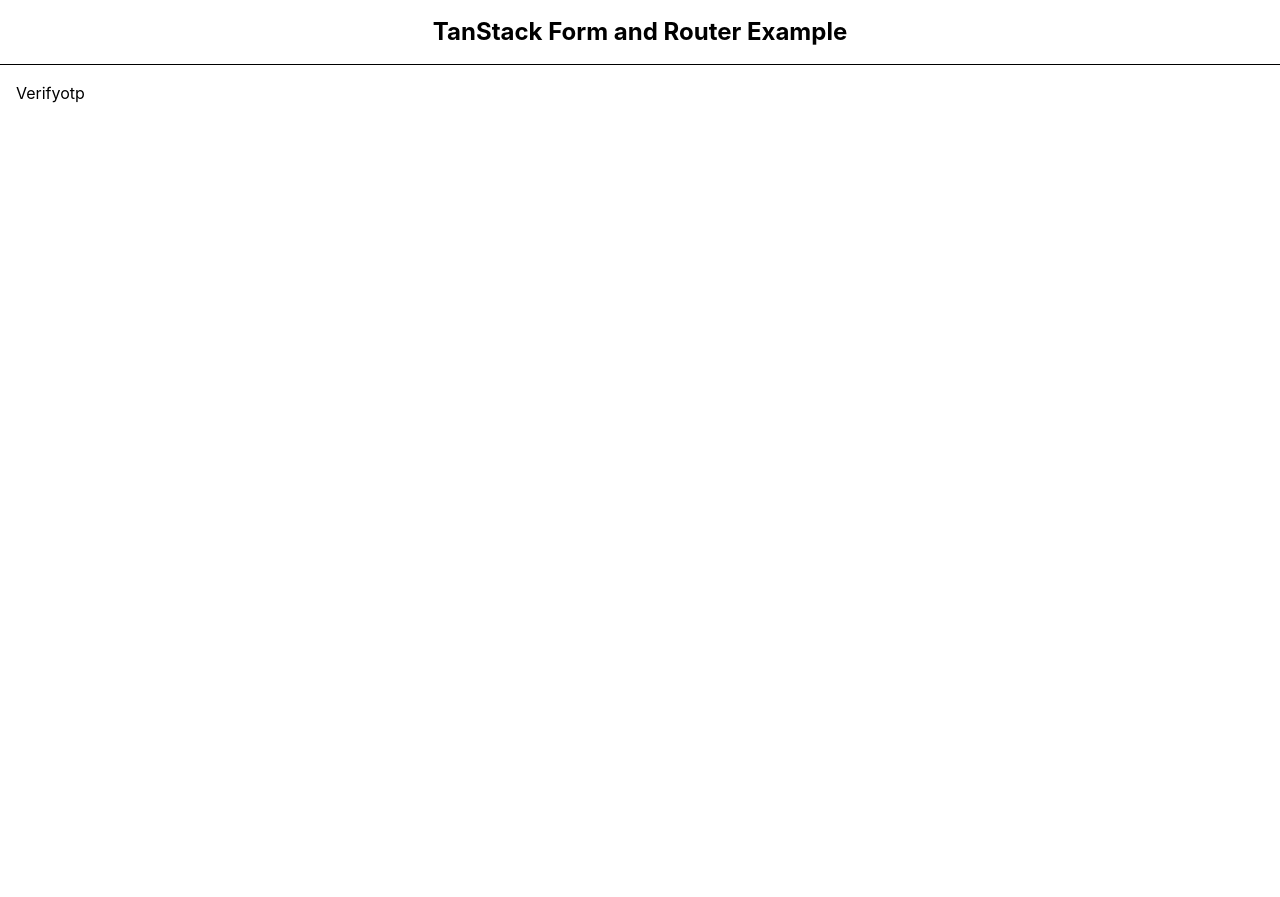
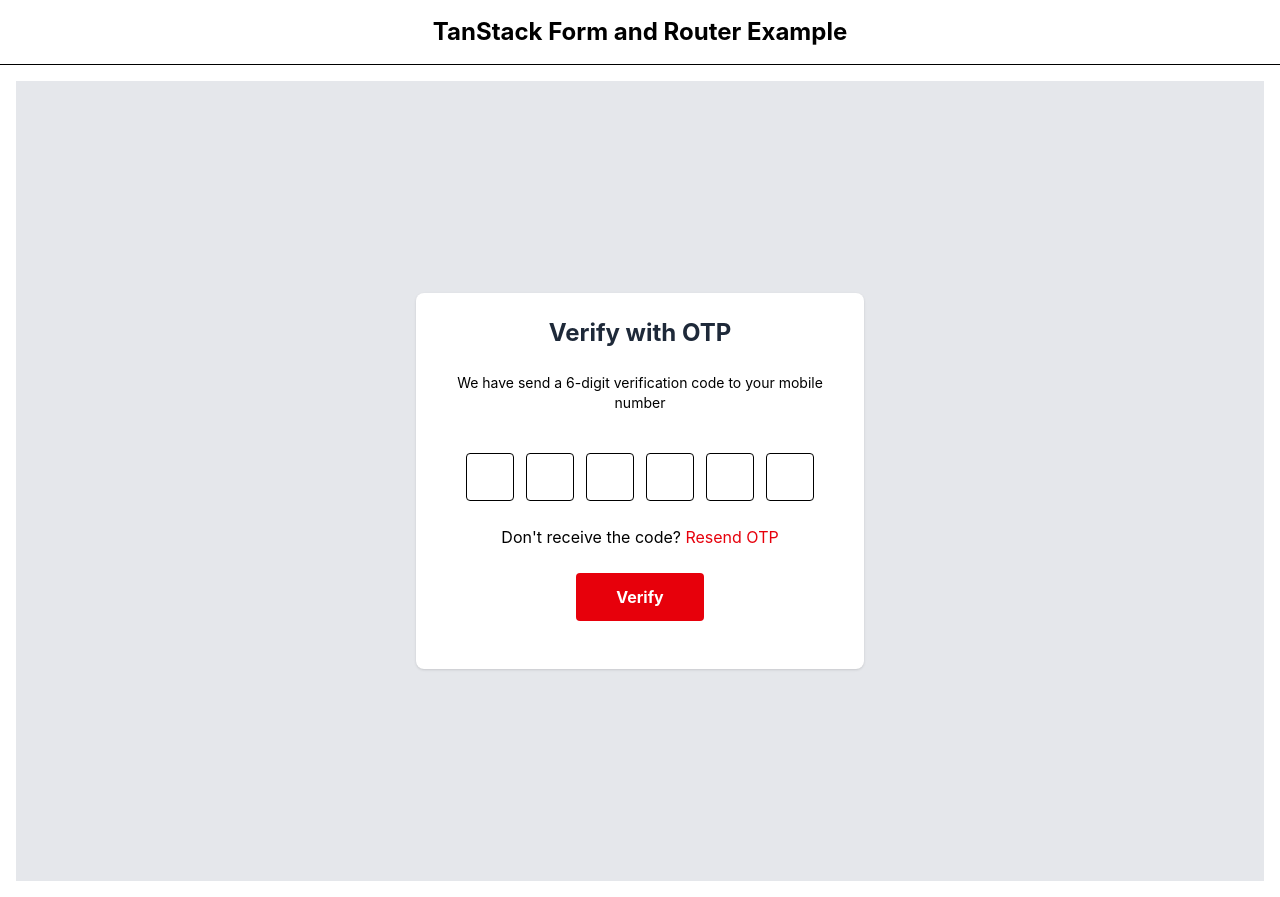
Before and after one commit to chanchaljai/task-2-frontend, a React (Vite) app: page /verify-otp in a window 1280 px wide. Before the commit the page ends 800 px from the top, so only its background shows below. Built offline with nearby package versions, Linux system fonts and the light colour scheme.

Commit message:
otp verify page UI

```diff
--- a/src/pages/Verifyotp.tsx
+++ b/src/pages/Verifyotp.tsx
@@ -1,8 +1,44 @@
+import { useState } from "react";
+const Verifyotp = ({ OtpLenght = 6 }) => {
+  const [otp, setOtp] = useState(new Array(OtpLenght).fill(""));
+  console.log(otp);
+  return (
+    <div className="bg-gray-200 min-h-screen flex items-center justify-center">
+      <div className="w-full max-w-md rounded-lg bg-white p-6 shadow">
+        <h1 className="text-center text-2xl font-bold text-gray-800">
+          Verify with OTP
+        </h1>
+        <p className="text-center text-sm mt-6">
+          We have send a {OtpLenght}-digit verification code to your mobile
+          number
+        </p>
+        <div className="flex justify-center gap-3 mt-10">
+          {otp.map((value, index) => (
+            <input
+              key={index}
+              type="text"
+              maxLength={1}
+              value={value}
+              className="w-12 h-12 border rounded  text-xl"
+              onChange={(e) => handleChange(e.target.value, index)}
+              onKeyDown={(e) => handleKeyDown(e, index)}
+            />
+          ))}
+        </div>
+        <div className="text-center mt-6">
+          <p>
+            Don't receive the code?{" "}
+            <span className="text-red-600">Resend OTP</span>
+          </p>
+        </div>
+        <div className="text-center">
+          <button className="text-white bg-red-600 test-2xl font-bold px-10 py-3 rounded my-6 hover:bg-red-700 hover: cursor-pointer">
+            Verify
+          </button>
+        </div>
+      </div>
+    </div>
+  );
+};
 
-const Verifyotp = () => {
-  return (
-    <div>Verifyotp</div>
-  )
-}
-
-export default Verifyotp
+export default Verifyotp;
```
